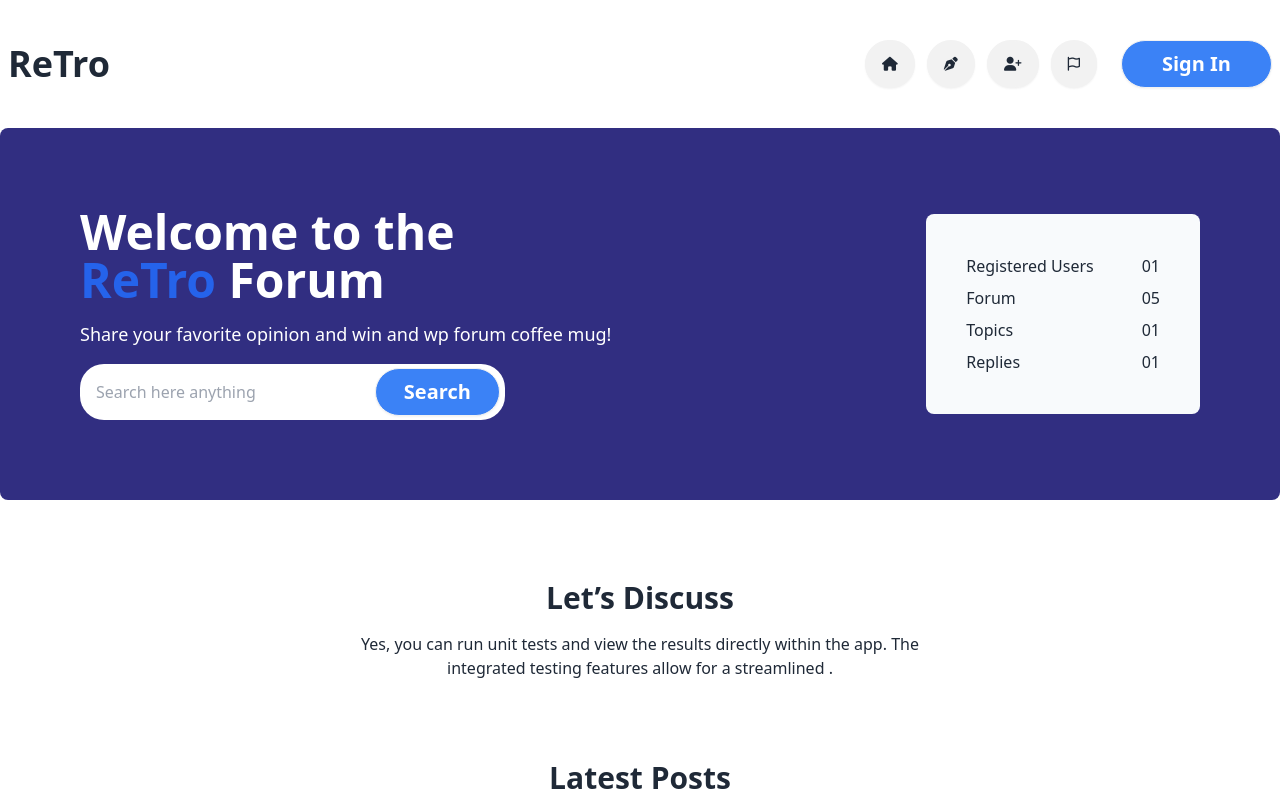
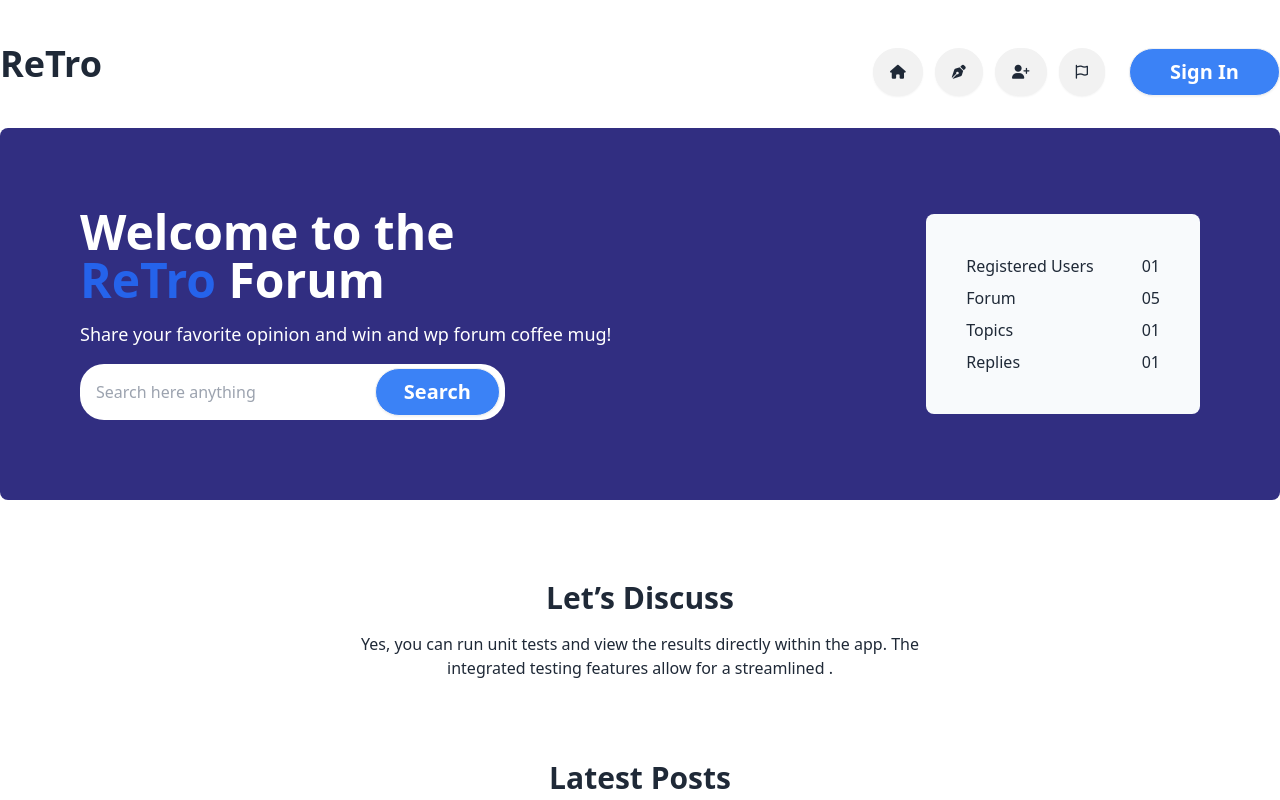
Before and after one commit to Santo12896/Assignment-6, a plain HTML site: page index.html in a window 1280 px wide. Shown: the top 800 px of the page. Drawn offline with nearby package versions, Linux system fonts and the light colour scheme; no server answers.

Commit message:
navbar risponsive

```diff
--- a/index.html
+++ b/index.html
@@ -12,11 +12,11 @@
 </head>
 <body class="container mx-auto">
     <header class="my-8 ">
-        <div class="navbar bg-base-100">
-            <div class="flex-1">
+        <div class="lg:flex lg:justify-between lg:items-center bg-base-100">
+            <div class="">
               <a class=" text-4xl font-bold">ReTro</a>
             </div>
-            <div class="">
+            <div class=" flex mt-4">
                 <div>
                     <button class="btn rounded-full tooltip" data-tip="Home">
                         <i class="fa-solid fa-house text-md"></i>
@@ -91,7 +91,7 @@
                 <h4 class="text-3xl font-bold">Latest Posts</h4>
                 <p class="mt-4 text-base">Yes, you can run unit tests and view the results directly within the app. The <br>integrated testing features allow for a streamlined .</p>
             </div>
-            <div id="Latest-post-container" class="flex justify-center gap-4 my-10">
+            <div id="Latest-post-container" class="lg:flex grid grid-cols-2 justify-center gap-4 my-10">
 
             </div>
          </section>
```
